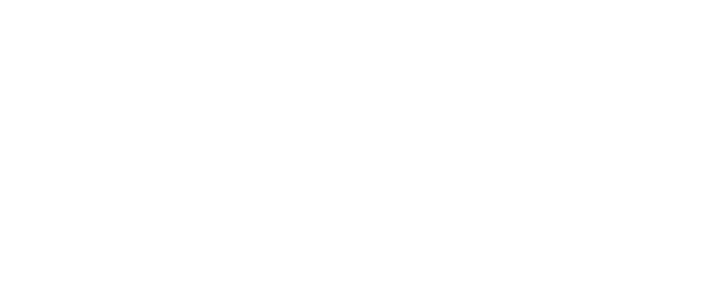
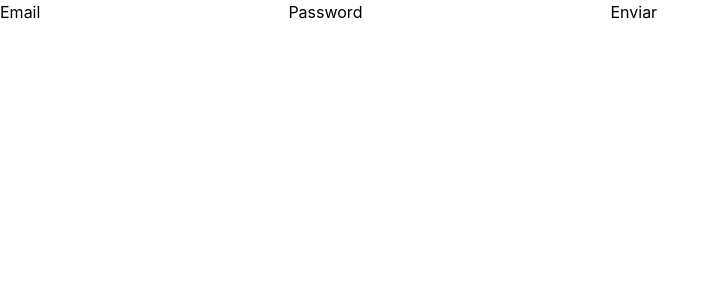
Before and after one commit to and1ru/POS-front, a React (Vite) app: page /login in a window 1280 px wide. Shown: the top 300 px of the page, without its empty margins (0-719 px from the left). Built offline with nearby package versions, Linux system fonts and the light colour scheme.

Commit message:
se añadio un formulario con inputs a la pagina de login

```diff
--- a/package.json
+++ b/package.json
@@ -10,11 +10,14 @@
     "preview": "vite preview"
   },
   "dependencies": {
+    "@hookform/resolvers": "^5.4.0",
     "@tailwindcss/vite": "^4.3.0",
     "react": "^19.2.6",
     "react-dom": "^19.2.6",
+    "react-hook-form": "^7.77.0",
     "react-router-dom": "^7.15.1",
-    "tailwindcss": "^4.3.0"
+    "tailwindcss": "^4.3.0",
+    "zod": "^4.4.3"
   },
   "devDependencies": {
     "@babel/core": "^7.29.0",
--- /dev/null
+++ b/src/components/Input-component.tsx
@@ -0,0 +1,24 @@
+import { Controller, type Control, type FieldError } from "react-hook-form";
+import type { loginType } from "../schemas/login-shema";
+
+interface Props {
+    name: keyof loginType
+    label: string;
+    control: Control<loginType>
+    type:string;
+    error?: FieldError
+}
+
+export const InputComponent = ({name,label,control,type, error}:Props) => {
+  return (
+    <>
+    <label htmlFor={name}>{label}</label>
+    <Controller
+    name={name}
+    control={control}
+    render={({field}) => <input {...field} type={type}/>}
+    />
+    { error && <p>{error.message}</p>}
+    </>
+  );
+};
--- a/src/pages/login-page.tsx
+++ b/src/pages/login-page.tsx
@@ -1,5 +1,25 @@
+import { useForm, type SubmitHandler } from "react-hook-form";
+import type { loginType } from "../schemas/login-shema";
+import { InputComponent } from "../components/Input-component";
+
 export const LoginPage = () => {
+  const {handleSubmit, control, formState: {errors}} = useForm<loginType>({
+    defaultValues:{
+      email: "",
+      password: ""
+    },
+    mode: "onBlur"
+  })
+
+  const handleForm:SubmitHandler<loginType> = (data) => {
+    console.log(data)
+  }
+
   return (
-    <></>
+    <form onSubmit={handleSubmit(handleForm)}>
+      <InputComponent control={control} error={errors.email} label="Email" name="email" type="email"/>
+      <InputComponent control={control} error={errors.password} label="Password" name="password" type="password"/>
+      <button>Enviar</button>
+    </form>
   );
 };
--- /dev/null
+++ b/src/schemas/login-shema.ts
@@ -0,0 +1,8 @@
+import z from 'zod'
+
+export const loginSchema = z.object({
+    email: z.email(),
+    password: z.string().min(8, "must be 8 lenth")
+})
+
+export type loginType = z.infer<typeof loginSchema>
```
Also changed, not shown: 1 other file (tests, documents, lock files or other folders).
